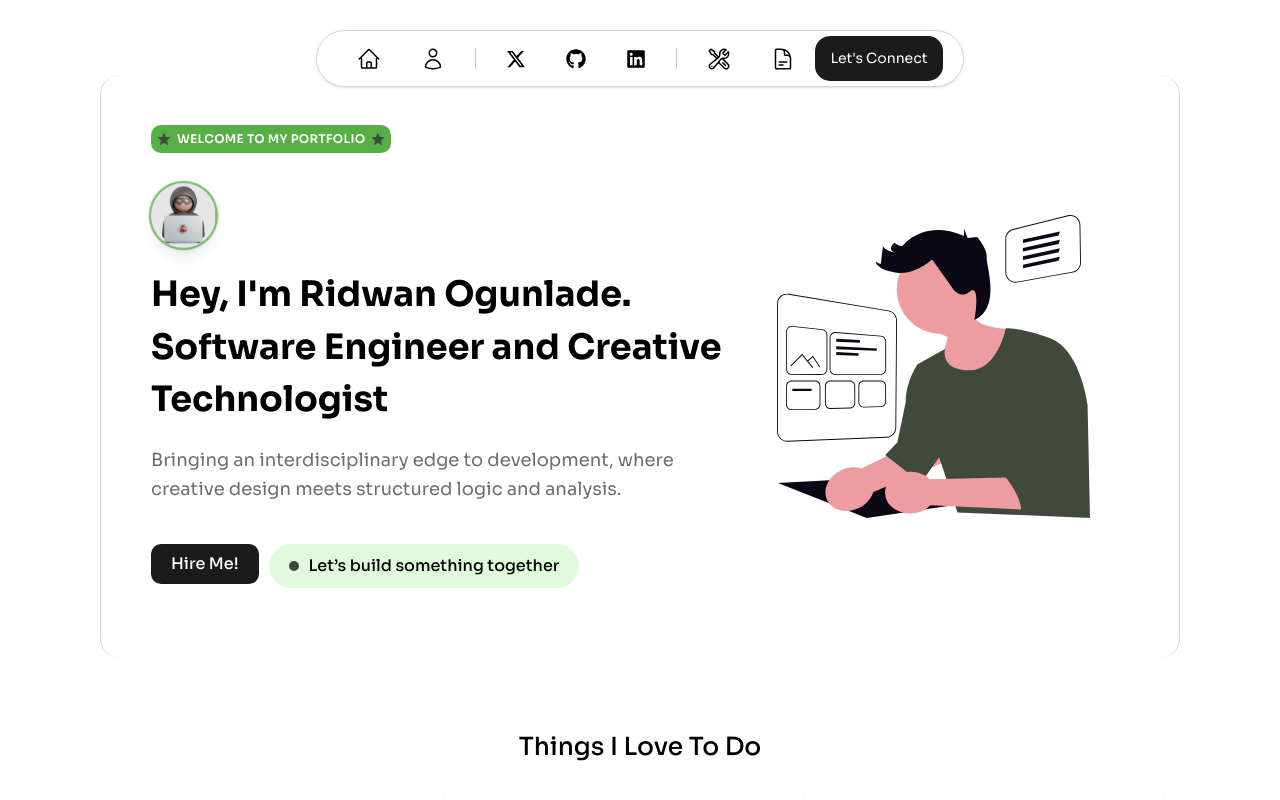
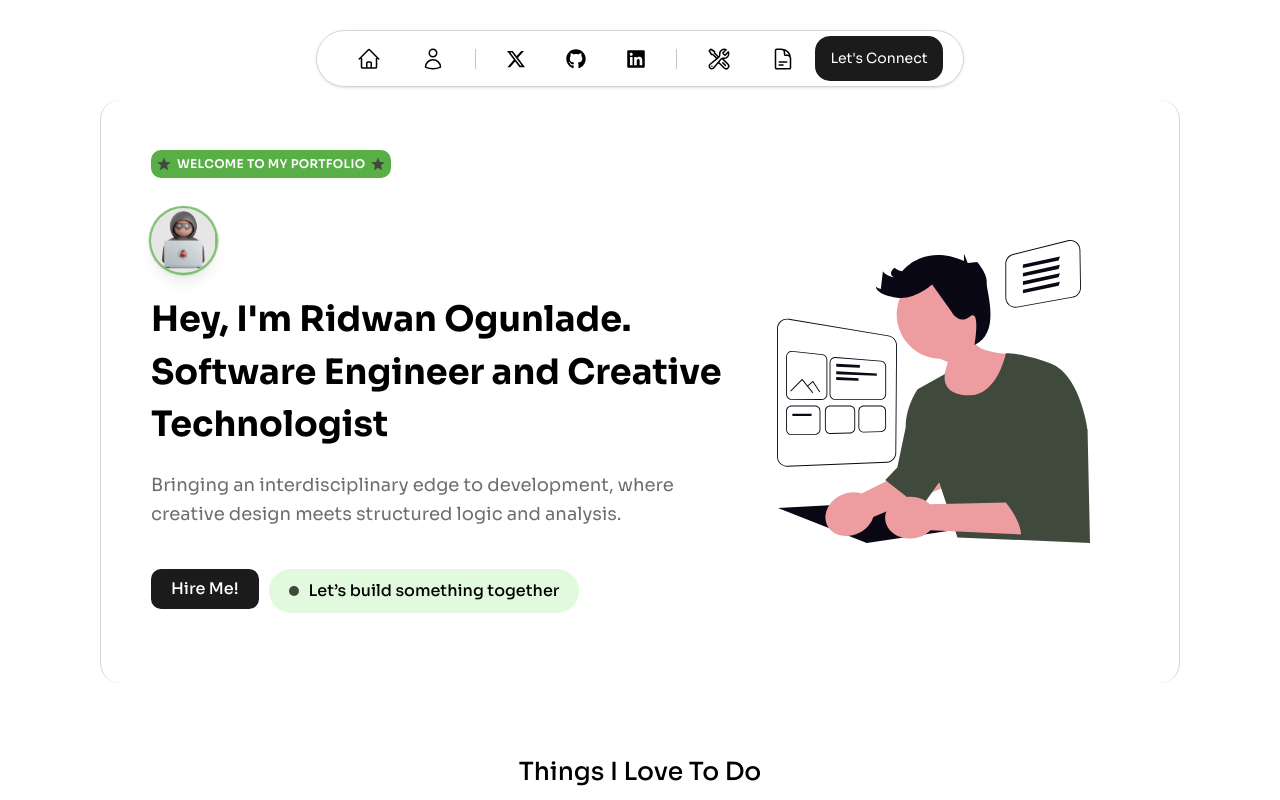
Before and after one commit to Folayimi/Ridwan-Portfolio, a Next.js app: page / in a window 1280 px wide. Shown: the top 800 px of the page. Built offline with nearby package versions, Linux system fonts and the light colour scheme.

Commit message:
made some changes

```diff
--- a/src/components/HeroSection.jsx
+++ b/src/components/HeroSection.jsx
@@ -4,7 +4,7 @@ import Image from "next/image";
 const HeroSection = () => {
   return (
     <>
-      <div className="w-full flexbm text-black md:border-l-[1px] md:border-r-[1px] rounded-[20px] mt-[-25px] md:pt-0 md:p-[20px] lg:p-[50px]">
+      <div className="w-full flexbm text-black md:border-l-[1px] md:border-r-[1px] rounded-[20px] mt-[-25px] md:mt-0 md:p-[20px] lg:p-[50px]">
         <div className="w-full lg:w-[60%] flex flex-col items-center md:items-start justify-center pb-[20px] gap-[20px]">
           <div className="hidden md:block">
             <div className="p-[5px] flexmm gap-[5px] bg-[#57AF46] rounded-[10px] cursor-default">
--- a/src/components/Motivation.jsx
+++ b/src/components/Motivation.jsx
@@ -37,7 +37,7 @@ const Motivation = () => {
           faster, smoother, and more engaging. I’m here to help you bring that
           transformation to life. Let’s level it up.
         </p>
-        <div className="lg:w-[700px] cflexss text-[20px] md:text-[25px] font-[600]">
+        <div className="lg:w-[700px] w-full cflexss text-[20px] md:text-[25px] font-[600]">
           <p>
             Looking For Someting{" "}
             <span className="italic font-[500]">Unique?</span>
```
